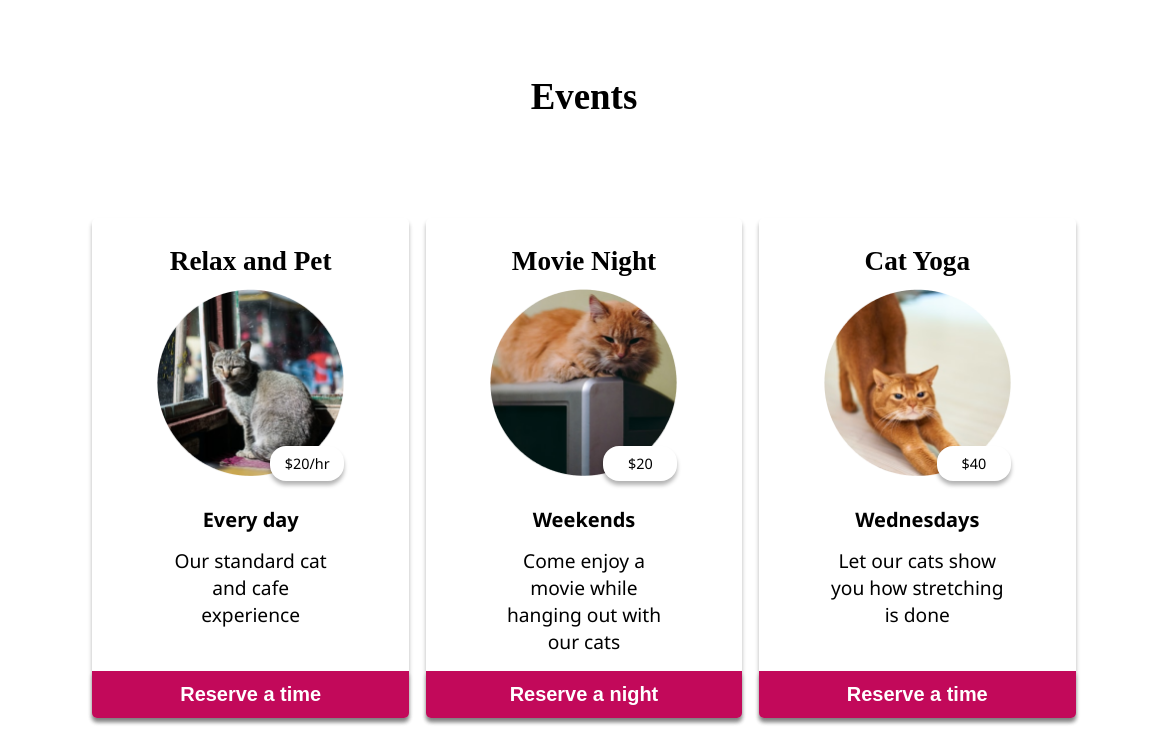
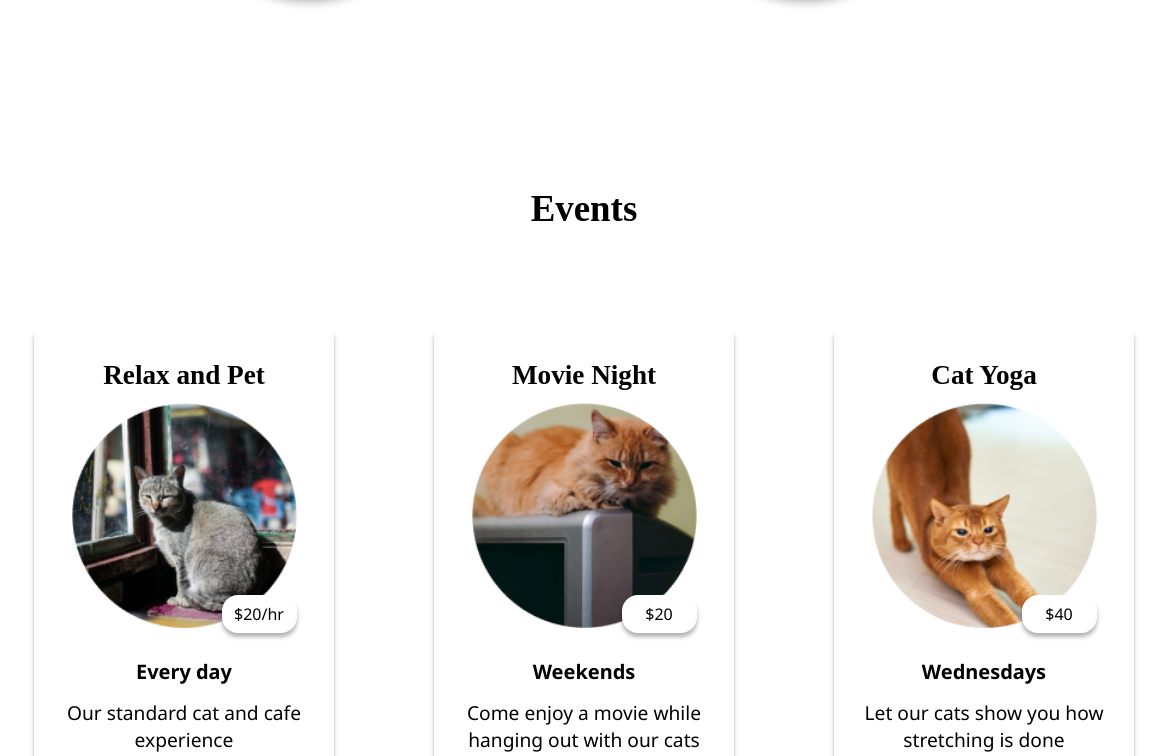
Before and after one commit to CourtneeM/Kat-Nap-Cafe, a website: page index.html in a window 1536 px wide. Shown: the part 3195-3951 px from the top of the page, without its empty margins (184-1351 px from the left). Drawn offline with Linux system fonts and the light colour scheme; a web font is replaced by a local one.

Commit message:
Add styling to event section for XL screens

```diff
--- a/input.scss
+++ b/input.scss
@@ -994,10 +994,11 @@ button {
     .feature-container { max-width: 350px; }
 
     .feature-graphic-container {
-      height: 130px;
+      height: 150px;
+
       img {
-        bottom: -50px;
-        width: 220px;
+        bottom: -55px;
+        width: 70%;
       }
     }
 
@@ -1117,6 +1118,7 @@ button {
 @media only screen and (min-width: 1440px) {
   #meet-cats {
     margin-bottom: 150px;
+    gap: 3vw;
 
     h2 { font-size: clamp(2.25rem, 2.4vw, 3.2rem); }
 
@@ -1135,7 +1137,6 @@ button {
     }
   }
 }
-
 @media only screen and (min-width: 2560px) {
   #meet-cats {
     margin-bottom: 200px;
@@ -1167,7 +1168,7 @@ button {
       position: relative;
       max-width: 250px;
       margin: 0 auto 40px;
-      padding: 20px 0;
+      padding: 30px 0 50px;
       border-radius: 5px;
       @include box-shadow-default();
 
@@ -1200,15 +1201,12 @@ button {
         padding: 0 30px;
 
         p:first-child {
-          margin-bottom: 3.5vw;
+          margin-bottom: 15px;
           font-size: clamp(0.9rem, 2.2vw, 1.2rem);
           font-weight: bold;
         }
 
-        p:nth-child(2) {
-          margin-bottom: 40px;
-          font-size: clamp(0.75rem, 2.2vw, 0.9rem);
-        }
+        p:nth-child(2) { font-size: clamp(0.75rem, 2.2vw, 0.9rem); }
       }
 
       h3 {
@@ -1252,35 +1250,36 @@ button {
 }
 @media only screen and (min-width: 860px) {
   #events {
-    max-width: 1000px;
+    max-width: 1200px;
     margin-bottom: 150px;
 
     h2 { font-size: clamp(2rem, 3vw, 2.25rem); }
 
     .event-container {
       max-width: calc(95% / 3);
-      padding: 28px 50px;
+      padding-left: 25px;
+      padding-right: 25px;
 
       h3 { font-size: clamp(1.4rem, 3vw, 1.7rem); }
 
       .event-img {
-        width: 187px;
+        width: 225px;
         margin: 0 auto 25px;
 
         img {
-          width: 187px;
-          height: 187px;
+          width: 225px;
+          height: 225px;
         }
 
         p {
-          width: 74px;
+          width: 75px;
           padding: 8px 0;
-          font-size: 0.9rem;
+          font-size: clamp(0.75rem, 1.4vw, 1rem);
         }
       }
 
       .event-description {
-        padding: 0 20px;
+        padding: 0;
 
         p:first-child {
           margin-bottom: 14px;
```
Also changed, not shown: css/style.css, 1 other file.
